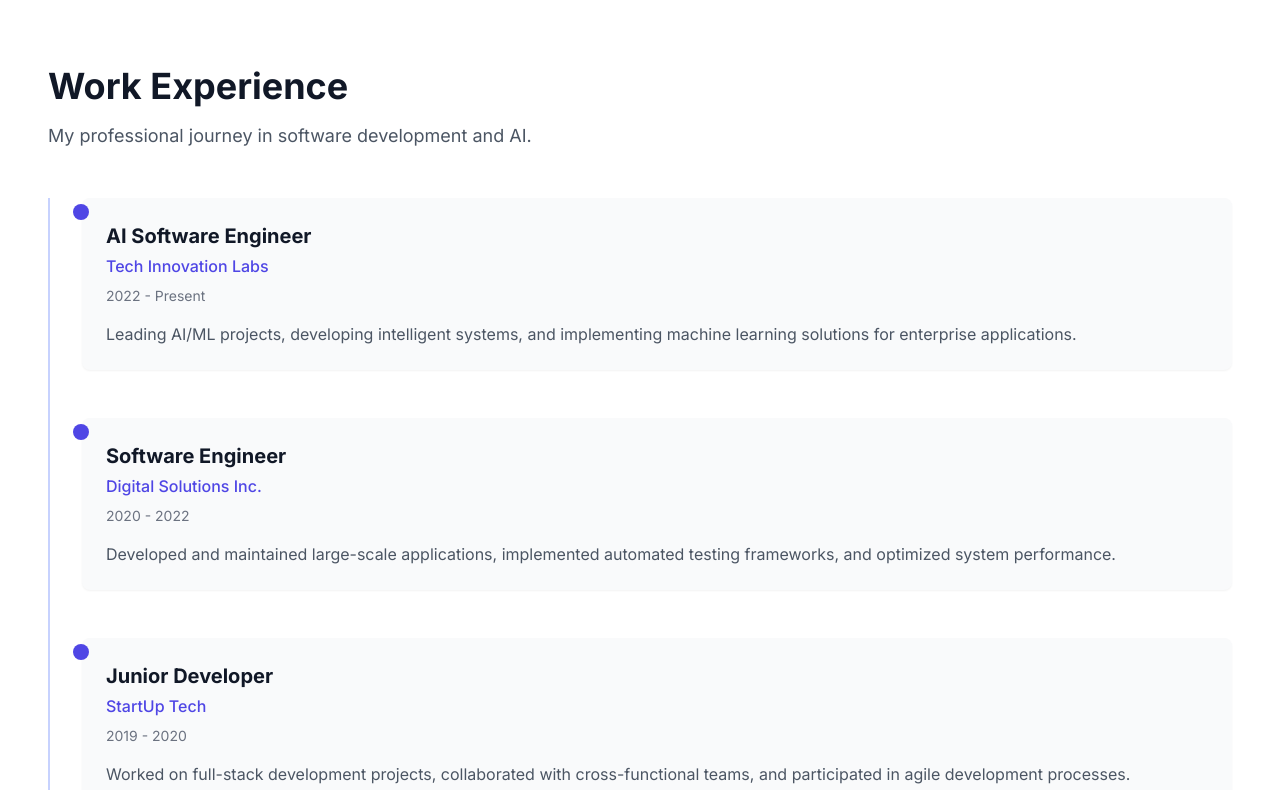
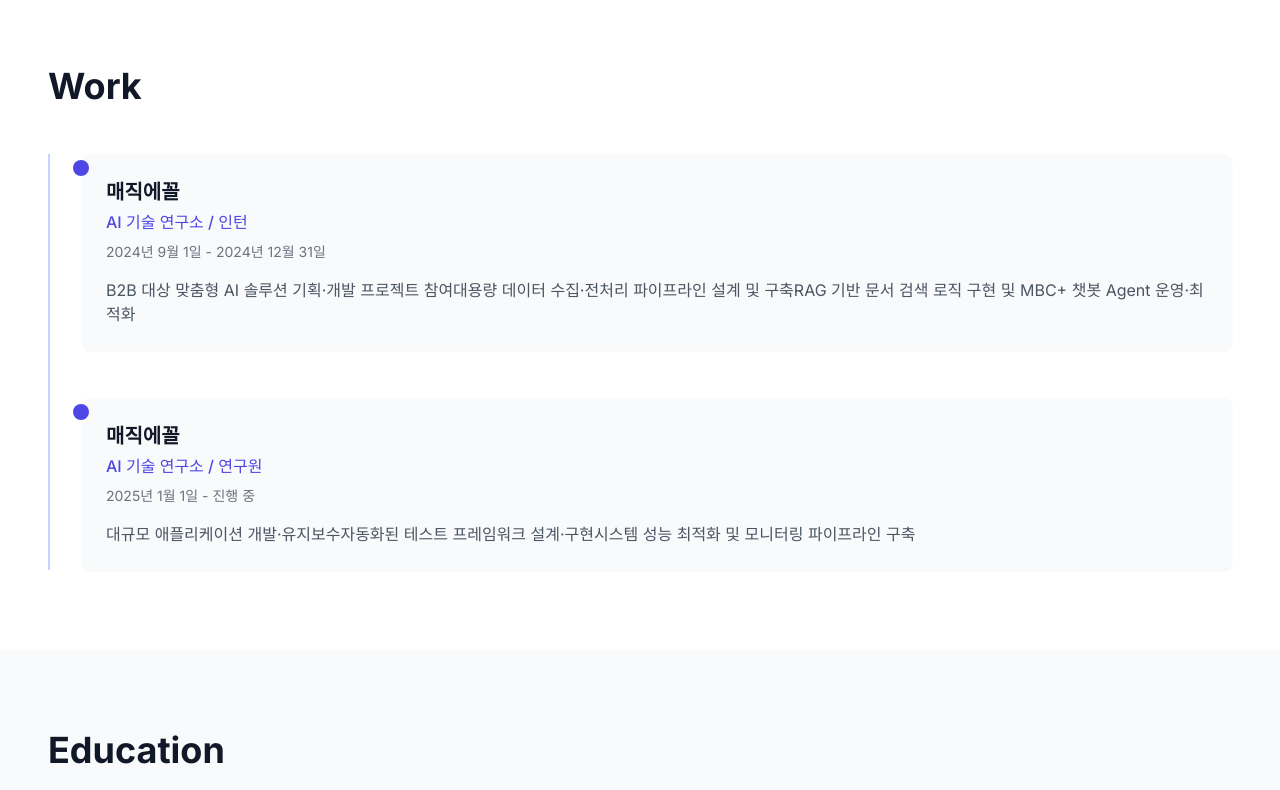
Before and after one commit to hyeonsang010716/my_portfolio, a React (Vite) app: page / in a window 1280 px wide. Shown: the part 2560-3350 px from the top of the page. Built offline with nearby package versions, Linux system fonts and the light colour scheme.

Commit message:
[FEAT] Work 정보 추가

```diff
--- a/src/data/index.ts
+++ b/src/data/index.ts
@@ -66,22 +66,24 @@ export const projects: Project[] = [
 
 export const experiences: Experience[] = [
   {
-    title: 'AI Software Engineer',
-    company: 'Tech Innovation Labs',
-    period: '2022 - Present',
-    description: 'Leading AI/ML projects, developing intelligent systems, and implementing machine learning solutions for enterprise applications.',
+    title: '매직에꼴',
+    company: 'AI 기술 연구소 / 인턴',
+    period: '2024년 9월 1일 - 2024년 12월 31일',
+    description: [
+      'B2B 대상 맞춤형 AI 솔루션 기획·개발 프로젝트 참여',
+      '대용량 데이터 수집·전처리 파이프라인 설계 및 구축',
+      'RAG 기반 문서 검색 로직 구현 및 MBC+ 챗봇 Agent 운영·최적화',
+    ],
   },
   {
-    title: 'Software Engineer',
-    company: 'Digital Solutions Inc.',
-    period: '2020 - 2022',
-    description: 'Developed and maintained large-scale applications, implemented automated testing frameworks, and optimized system performance.',
-  },
-  {
-    title: 'Junior Developer',
-    company: 'StartUp Tech',
-    period: '2019 - 2020',
-    description: 'Worked on full-stack development projects, collaborated with cross-functional teams, and participated in agile development processes.',
+    title: '매직에꼴',
+    company: 'AI 기술 연구소 / 연구원',
+    period: '2025년 1월 1일 - 진행 중',
+    description: [
+      '대규모 애플리케이션 개발·유지보수',
+      '자동화된 테스트 프레임워크 설계·구현',
+      '시스템 성능 최적화 및 모니터링 파이프라인 구축',
+    ],
   },
 ];
 
--- a/src/sections/Experience.tsx
+++ b/src/sections/Experience.tsx
@@ -54,7 +54,9 @@ const Experience: React.FC = () => {
                     </p>
 
                     <p className="text-gray-600 dark:text-gray-300 transition-colors duration-300">
-                      {exp.description}
+                      <ul>
+                        {exp.description.map((line, i) => <li key={i}>{line}</li>)}
+                      </ul>
                     </p>
                   </div>
                 </div>
--- a/src/sections/Work.tsx
+++ b/src/sections/Work.tsx
@@ -13,8 +13,7 @@ const Work: React.FC = () => {
     >
       <div className="container mx-auto">
         <SectionTitle
-          title="Work Experience"
-          subtitle="My professional journey in software development and AI."
+          title="Work"
         />
 
         <div
```
